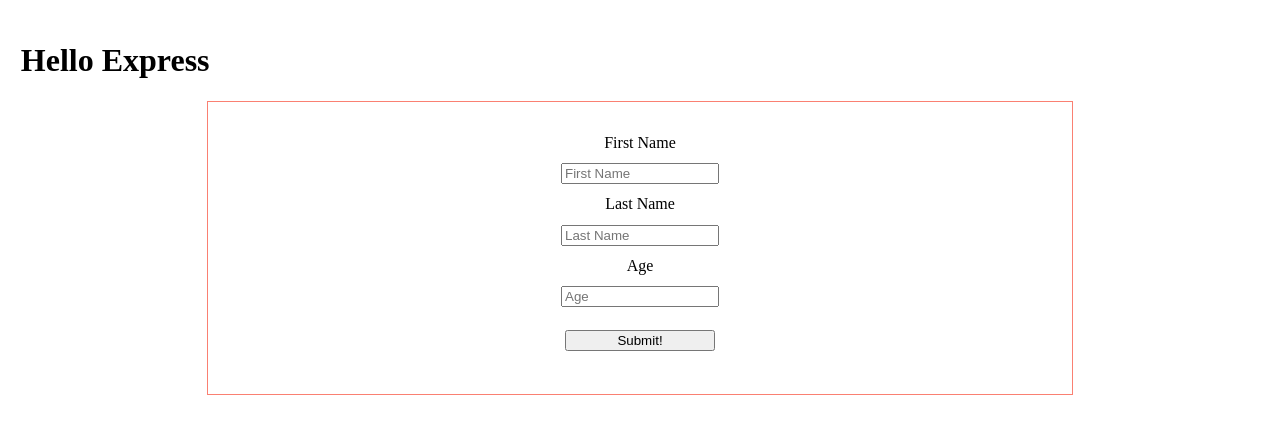
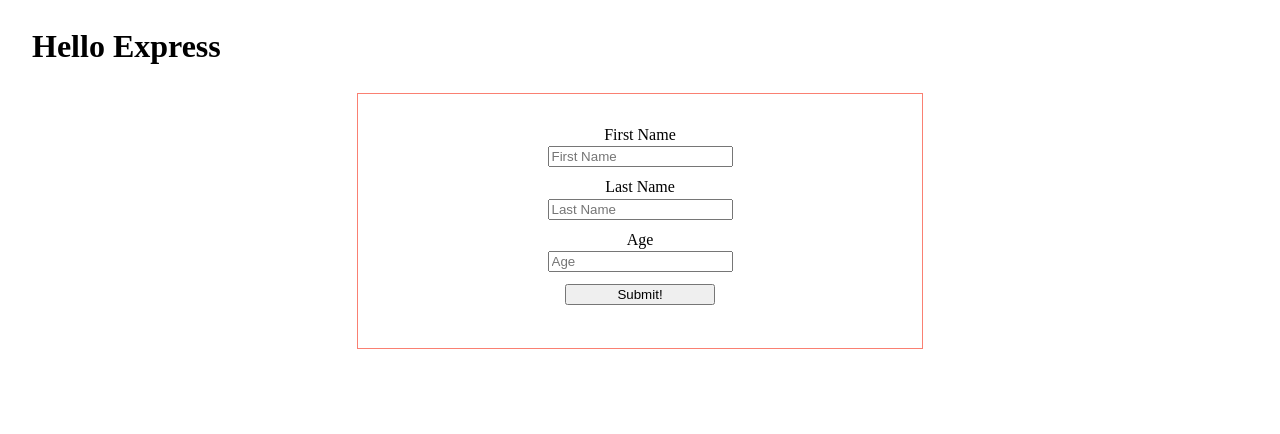
Before and after one commit to Mtec-DrewIvey/express-tutorial, a website: page public/index.html in a window 1280 px wide. Drawn offline with Linux system fonts and the light colour scheme.

Commit message:
some styling changes

```diff
--- a/app.js
+++ b/app.js
@@ -18,8 +18,8 @@ app.post("/newStudent", (req, res) => {
 	const lastName = req.body.lastName;
 	const age = req.body.age;
 	const msg = `
-	First Name: ${firstName},
-	Last Name: ${lastName},
+	First Name: ${firstName},\n
+	Last Name: ${lastName},\n
 	Age: ${age}`;
 	res.send(msg);
 });
--- a/public/index.html
+++ b/public/index.html
@@ -7,8 +7,12 @@
 	</head>
 	<style>
 		body {
-			padding: 0.8em;
-			margin: 0.5em;
+			padding: 0;
+			margin: 0;
+			box-sizing: border-box;
+		}
+		h1 {
+			padding: 0.2em 1em;
 		}
 		div {
 			display: flex;
@@ -19,16 +23,23 @@
 		form {
 			display: flex;
 			flex-direction: column;
-			justify-content: center;
+			justify-content: left;
+			flex-grow: 1;
 			align-items: center;
-			width: 800px;
+			width: 500px;
 			border: 1px solid salmon;
 			padding: 2rem;
 		}
 		input,
 		button {
-			margin: 0.85em;
-			width: 150px;
+			margin-bottom: 0.85em;
+			min-width: 150px;
+			display: inline-block;
+		}
+		label {
+			margin-bottom: 0.15em;
+			text-align: left;
+			display: inline;
 		}
 	</style>
 	<body>
```
